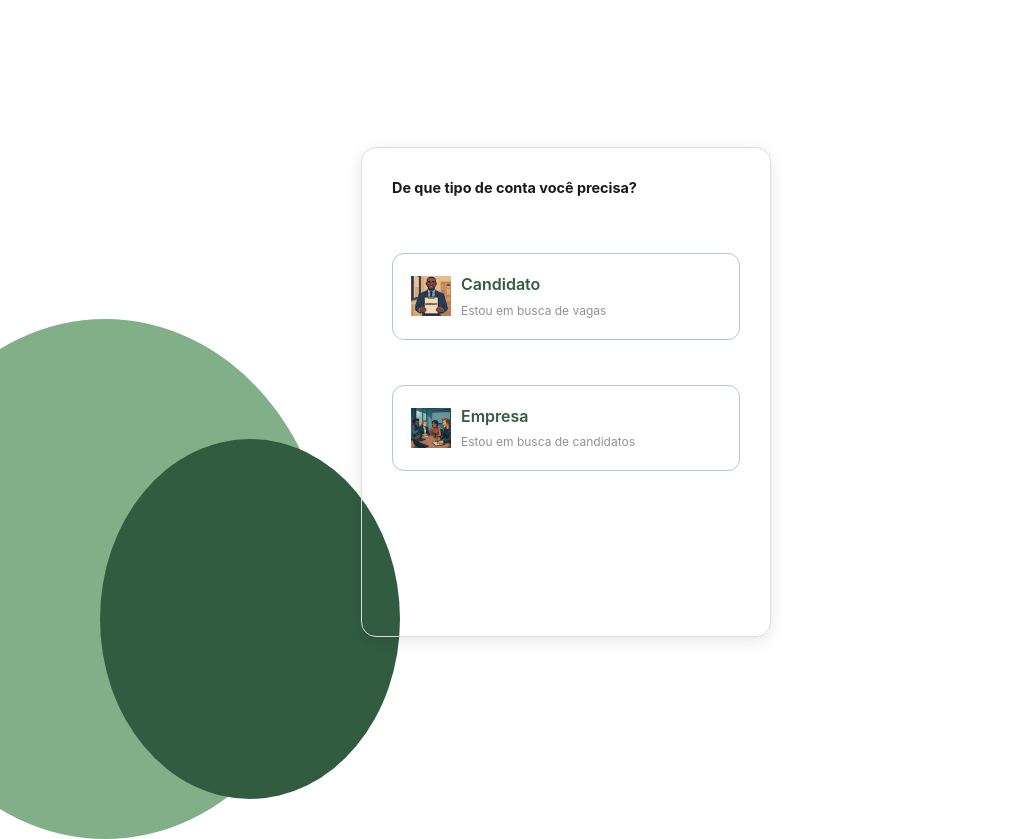
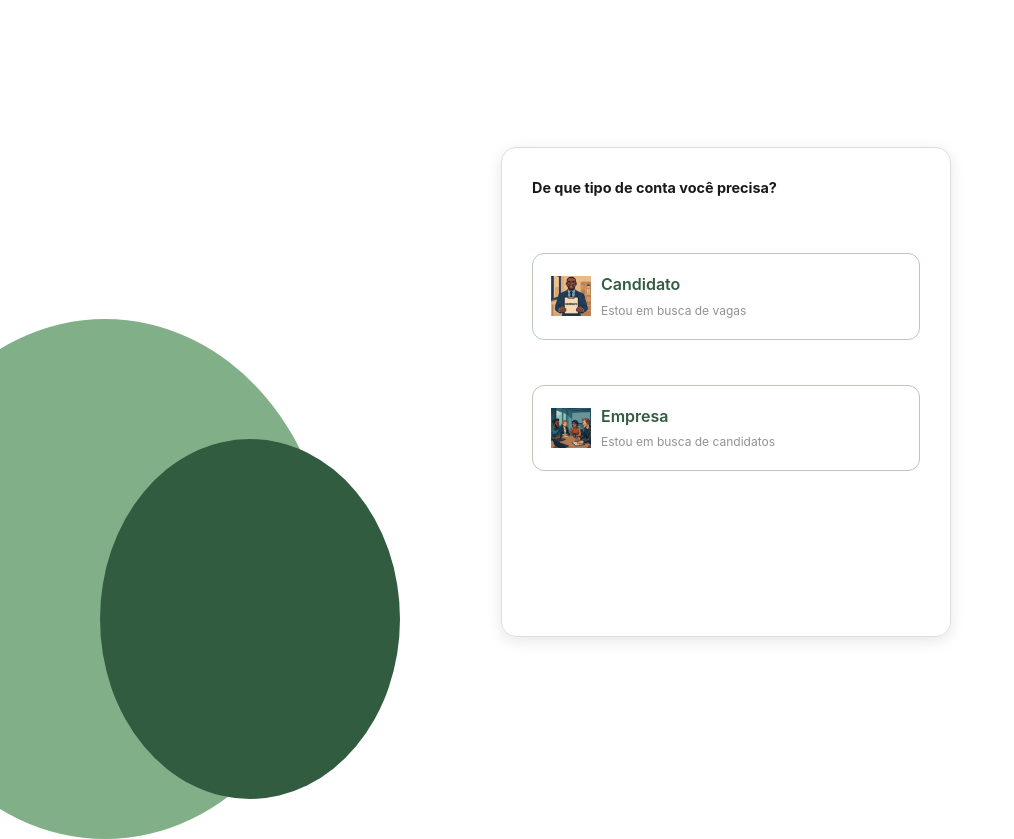
Before and after one commit to emnaoel07/PJ-SOCIAL, a plain HTML site: page Páginas/cadastro.html in a window 1280 px wide. Shown: the part 61-900 px from the top of the page, without its empty margins (0-1014 px from the left). Drawn offline with Linux system fonts and the light colour scheme.

Commit message:
Quarto  Commit

```diff
--- a/ConectionWoks/CSS/style.css
+++ b/ConectionWoks/CSS/style.css
@@ -61,6 +61,10 @@ body {
     left: -120px;
     bottom: -100px;
 
+}
+.cadastro-page{
+    overflow: hidden;
+    overflow-y: auto;
 }
 
 .background-shapes::after {
@@ -198,9 +202,11 @@ main {
     background-color: var(--color-card-background);
     border-radius: 15px;
     padding: 30px;
+    width: 450px;
     /* Remover sombra para replicar o estilo dos seus prints */
     border: 1px solid var(--color-border);
     margin-top: 50px;
+    margin-left: 140px;
 }
 
 /* --- Títulos e Textos --- */
--- a/Páginas/cadastro.html
+++ b/Páginas/cadastro.html
@@ -9,7 +9,7 @@
     <link rel="stylesheet" href="../ConectionWoks/CSS/style.css">
 </head>
 
-<body>
+<body class="cadastro-page">
     <div class="background-shapes"></div>
 
     <header>
```
